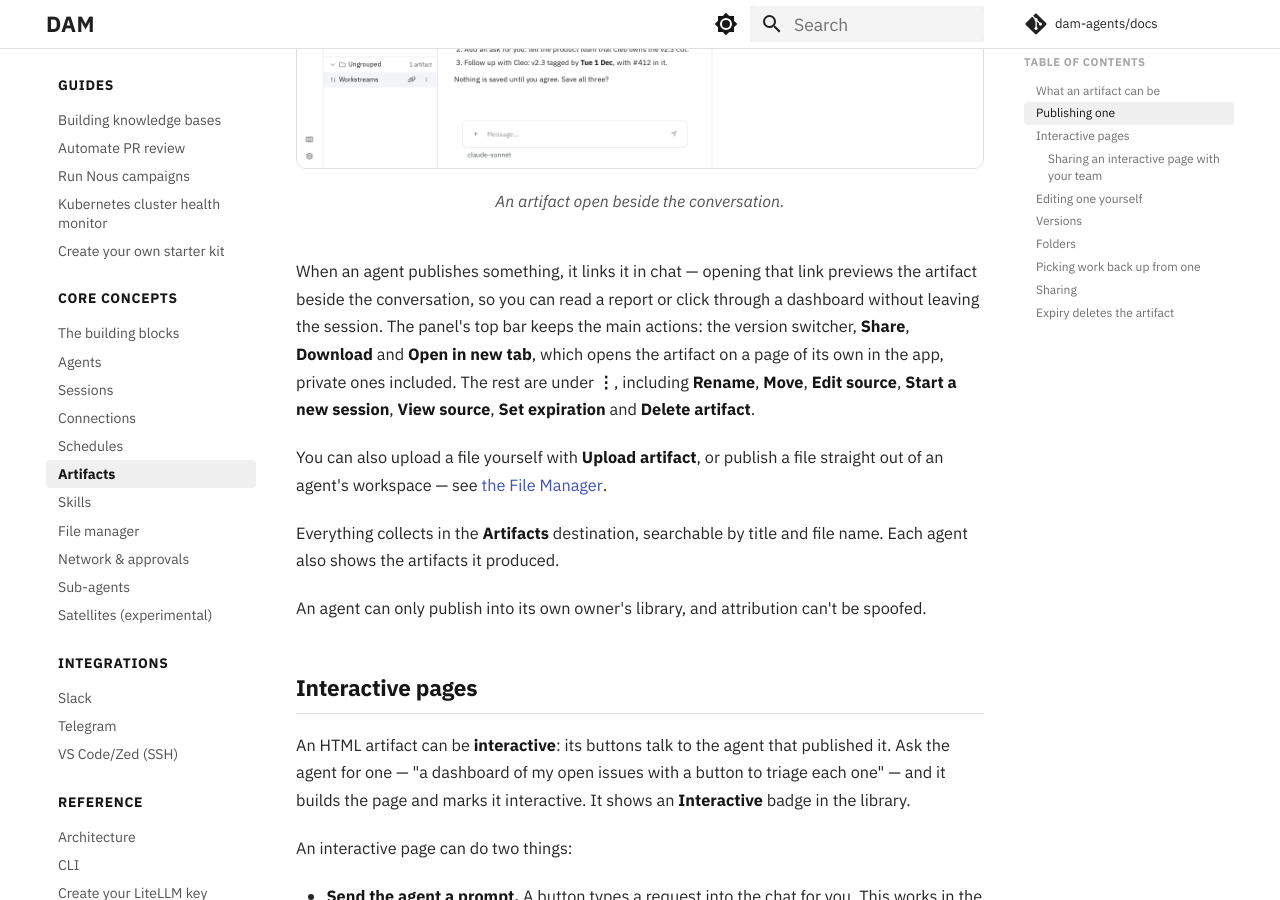
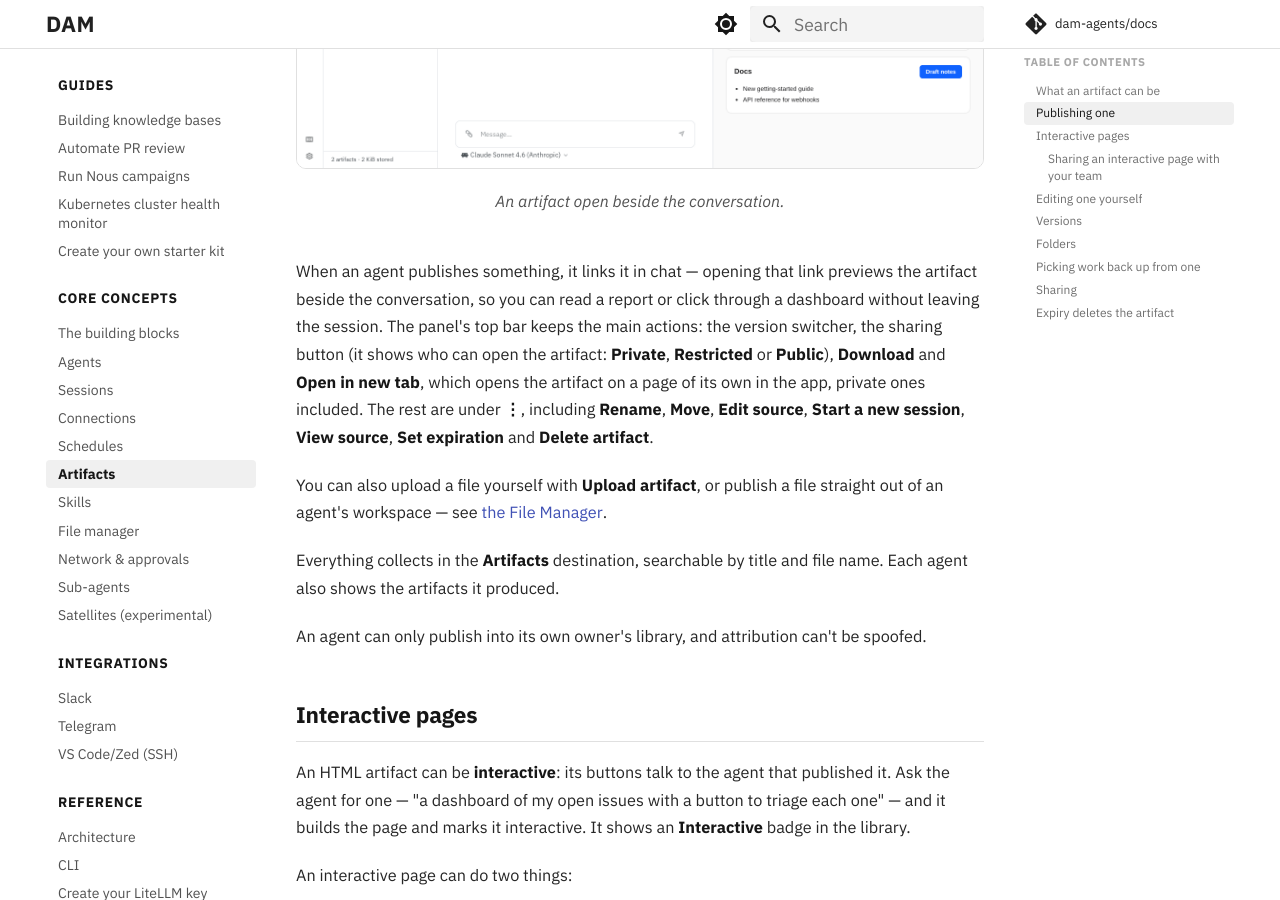
Before and after one commit to dam-agents/docs, an MkDocs documentation site: the page built from docs/core-concepts/artifacts.md, in a window 1280 px wide and 900 px high, scrolled down 1942 px. Built offline with MkDocs 1.6.1 and Material for MkDocs 9.7.7, drawn with Linux system fonts in a browser that asks for light colours; comment, search, counter and statistics services are not loaded.

Commit message:
docs: retake seven screenshots from the v0.3.1 web UI (#10)
Assisted-by: Claude Opus 5.5 <noreply@anthropic.com>
Signed-off-by: Jenna Winkler <Jenna.Winkler@ibm.com>

```diff
--- a/docs/core-concepts/artifacts.md
+++ b/docs/core-concepts/artifacts.md
@@ -52,7 +52,7 @@ own artifacts: another agent's, and anything you uploaded, reads as not found to
 
 When an agent publishes something, it links it in chat — opening that link previews the artifact
 beside the conversation, so you can read a report or click through a dashboard without leaving the
-session. The panel's top bar keeps the main actions: the version switcher, **Share**, **Download** and
+session. The panel's top bar keeps the main actions: the version switcher, the sharing button (it shows who can open the artifact: **Private**, **Restricted** or **Public**), **Download** and
 **Open in new tab**, which opens the artifact on a page of its own in the app, private ones included.
 The rest are under **⋮**, including **Rename**, **Move**, **Edit source**, **Start a new session**,
 **View source**, **Set expiration** and **Delete artifact**.
```
Also changed, not shown: docs/core-concepts/agents.md (+1 -1 lines), docs/assets/agent-connections.png, docs/assets/agent-usage.png, docs/assets/artifact-panel.png, docs/assets/artifact-share.png, docs/assets/connections-catalogue.png, docs/assets/network-approval.png, docs/assets/slack-channels.png.
